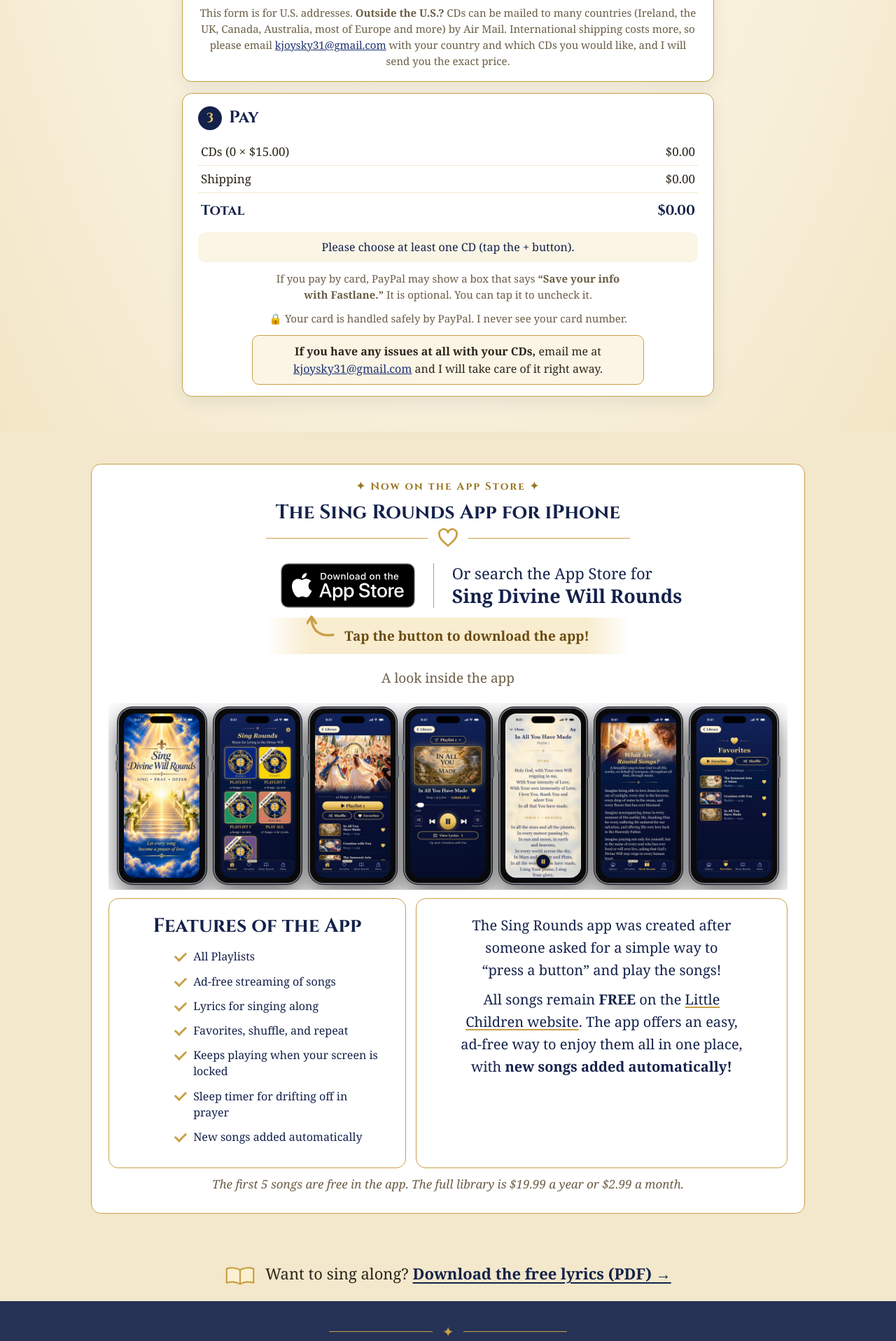
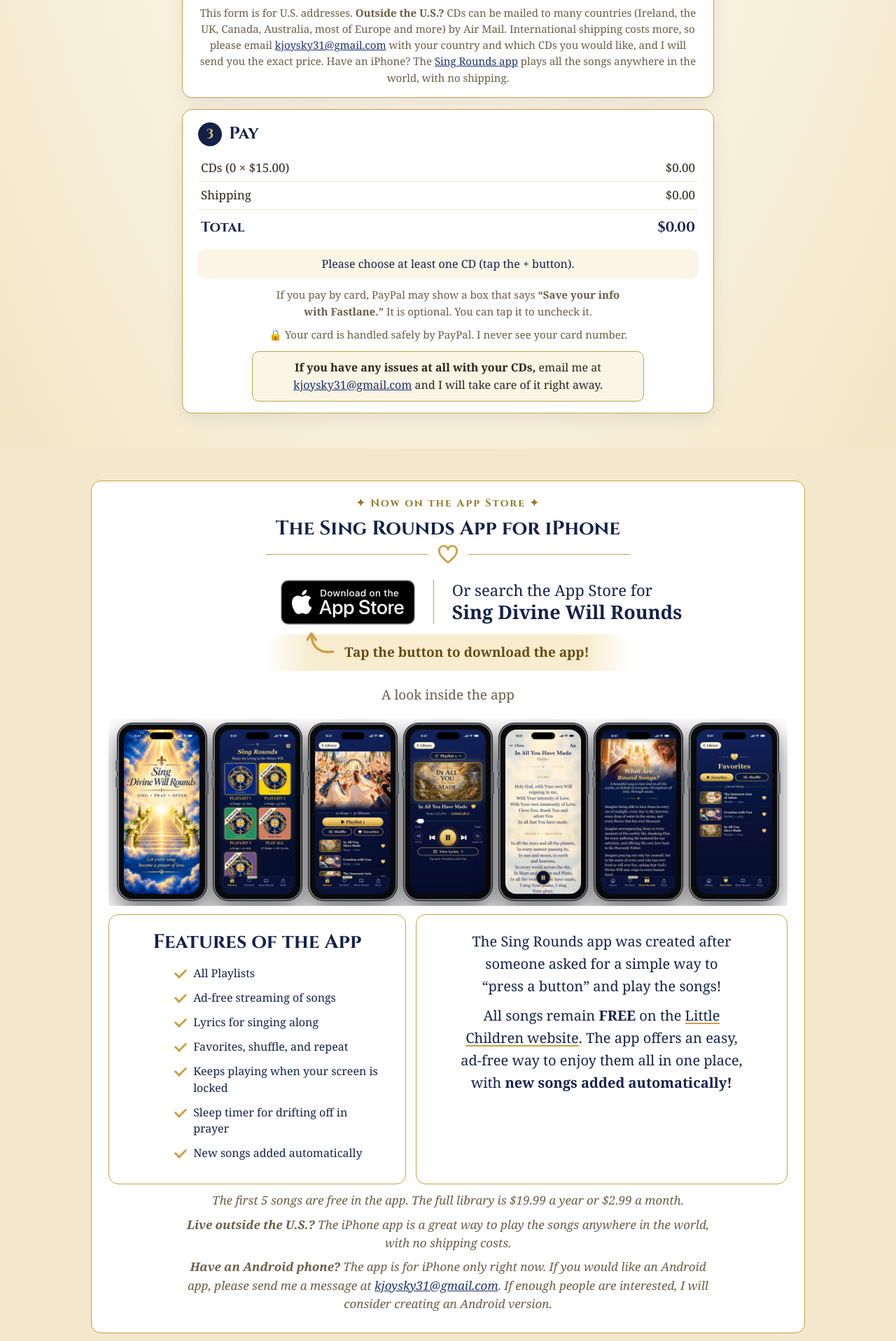
Before and after one commit to kjoysky/singdivinewillrounds, a plain HTML site: page index.html in a window 1280 px wide. Shown: the part 2935-4852 px from the top of the page at 70% size. Drawn offline with Linux system fonts and the light colour scheme; grey boxes are pictures that could not be loaded.

Commit message:
App section: outside-U.S. note + Android interest request; CD note points to app
Co-Authored-By: Claude Opus 5.5 <noreply@anthropic.com>

```diff
--- a/index.html
+++ b/index.html
@@ -1081,7 +1081,7 @@ section.hero{padding:0}
           <label class="c2">ZIP code<input id="f-zip" inputmode="numeric" autocomplete="postal-code" maxlength="10" required></label>
           <label class="c6" id="county-wrap" hidden>County <span class="hint">(choose a county ONLY if you live in Minnesota; it is used for Minnesota sales tax)</span><select id="f-county"><option value="">Choose&hellip;</option></select></label>
         </div>
-        <p class="buy-note">This form is for U.S. addresses. <strong>Outside the U.S.?</strong> CDs can be mailed to many countries (Ireland, the UK, Canada, Australia, most of Europe and more) by Air Mail. International shipping costs more, so please email <a href="mailto:kjoysky31@gmail.com">kjoysky31@gmail.com</a> with your country and which CDs you would like, and I will send you the exact price.</p>
+        <p class="buy-note">This form is for U.S. addresses. <strong>Outside the U.S.?</strong> CDs can be mailed to many countries (Ireland, the UK, Canada, Australia, most of Europe and more) by Air Mail. International shipping costs more, so please email <a href="mailto:kjoysky31@gmail.com">kjoysky31@gmail.com</a> with your country and which CDs you would like, and I will send you the exact price. Have an iPhone? The <a href="#app">Sing Rounds app</a> plays all the songs anywhere in the world, with no shipping.</p>
       </div>
 
       <div class="step-box">
@@ -1143,6 +1143,8 @@ section.hero{padding:0}
       </div>
       </div>
       <p class="app-note" style="margin-bottom:18px">The first 5 songs are free in the app. The full library is $19.99 a year or $2.99 a month.</p>
+      <p class="app-note" style="margin-bottom:18px"><strong>Live outside the U.S.?</strong> The iPhone app is a great way to play the songs anywhere in the world, with no shipping costs.</p>
+      <p class="app-note" style="margin-bottom:18px"><strong>Have an Android phone?</strong> The app is for iPhone only right now. If you would like an Android app, please send me a message at <a href="mailto:kjoysky31@gmail.com">kjoysky31@gmail.com</a>. If enough people are interested, I will consider creating an Android version.</p>
     </div></div>
   </div>
 </section>
```
